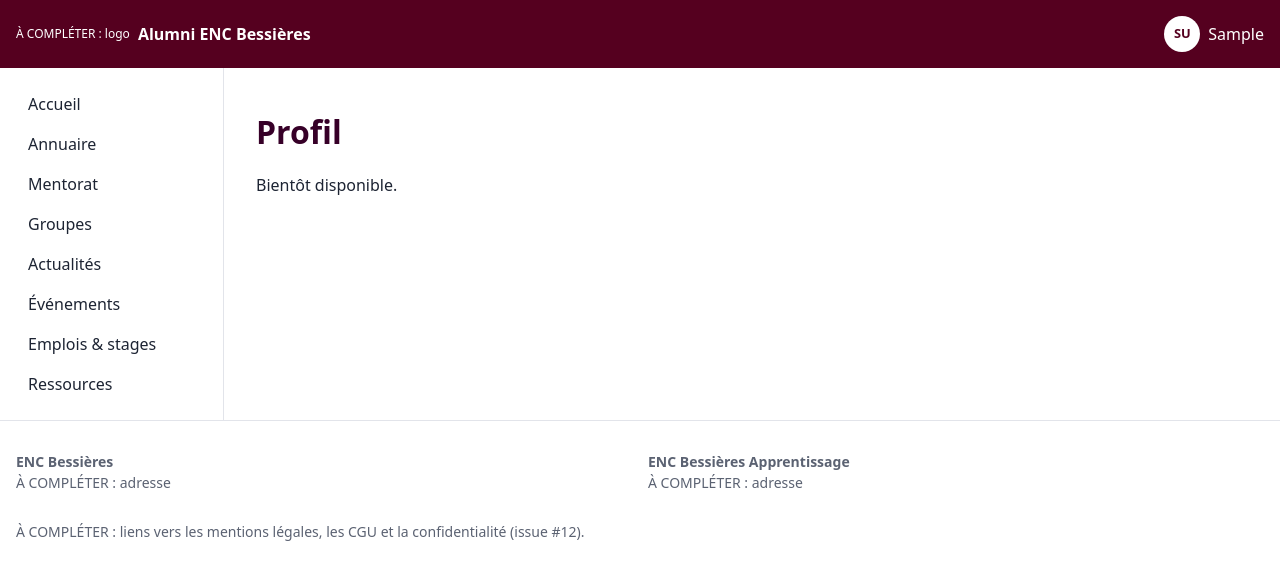
After one commit to enc-bessieres/alumni, a Django app: page /profil/ in a window 1280 px wide. The commit adds this page. Shown: the top 580 px of the page. Run offline with Django 5.2, Linux system fonts and the light colour scheme; the visitor is signed in with stand-in values (Sample User, id 1).

Commit message:
Ajoute la zone membre et les pages d'erreur 404 et 403

```diff
--- a/config/settings.py
+++ b/config/settings.py
@@ -56,6 +56,7 @@ TEMPLATES = [
                 "django.contrib.auth.context_processors.auth",
                 "django.contrib.messages.context_processors.messages",
                 "gabarit.context_processors.menu",
+                "gabarit.context_processors.compte",
             ],
             "loaders": _LOADERS,
         },
--- a/gabarit/context_processors.py
+++ b/gabarit/context_processors.py
@@ -1,6 +1,8 @@
 """Variables ajoutées à toutes les pages, pour que le gabarit les affiche."""
 
-from django.urls import reverse
+from django.conf import settings
+from django.shortcuts import resolve_url
+from django.urls import NoReverseMatch, reverse
 
 from .menu import MENU, NB_ENTREES_MOBILE
 
@@ -24,3 +26,29 @@ def menu(request):
         "menu_mobile": entrees[:NB_ENTREES_MOBILE],
         "menu_plus": entrees[NB_ENTREES_MOBILE:],
     }
+
+
+def compte(request):
+    """Ce que la zone membre affiche.
+
+    La connexion et la déconnexion viennent de django-allauth, installé par Axel (issue #9) :
+    tant que sa déconnexion n'existe pas, le bouton reste masqué.
+    """
+    try:
+        url_deconnexion = reverse("account_logout")
+    except NoReverseMatch:
+        url_deconnexion = None
+
+    # Les initiales passent par les méthodes standard d'un compte Django : elles marchent avec
+    # le modèle Membre d'Axel comme avec le compte par défaut.
+    membre = getattr(request, "user", None)
+    initiales = ""
+    if membre is not None and membre.is_authenticated:
+        mots = membre.get_full_name().split() or [membre.get_username()]
+        initiales = "".join(mot[0] for mot in mots[:2]).upper()
+
+    return {
+        "url_connexion": resolve_url(settings.LOGIN_URL),
+        "url_deconnexion": url_deconnexion,
+        "initiales": initiales,
+    }
--- a/gabarit/urls.py
+++ b/gabarit/urls.py
@@ -18,4 +18,6 @@ urlpatterns = [
     path("evenements/", views.bientot, {"titre": "Événements"}, name="evenements"),
     path("emplois/", views.bientot, {"titre": "Emplois & stages"}, name="emplois"),
     path("ressources/", views.bientot, {"titre": "Ressources"}, name="ressources"),
+    path("profil/", views.bientot, {"titre": "Profil"}, name="profil"),
+    path("parametres/", views.bientot, {"titre": "Paramètres"}, name="parametres"),
 ]
--- a/static/css/site.css
+++ b/static/css/site.css
@@ -64,7 +64,7 @@ summary {
   list-style: none;
 }
 
-/* Safari affiche sinon un petit triangle devant « Plus ». */
+/* Safari affiche sinon un petit triangle devant « Plus » et la zone membre. */
 summary::-webkit-details-marker {
   display: none;
 }
@@ -94,11 +94,41 @@ summary::-webkit-details-marker {
   font-weight: 400;
 }
 
-/* Menu déroulant « Plus » */
+.se-connecter {
+  color: var(--sur-bordeaux);
+  font-weight: 600;
+  /* Ne jamais couper « Se connecter » sur deux lignes, même sur un petit écran. */
+  white-space: nowrap;
+}
+
+/* Zone membre */
+.zone-membre {
+  position: relative;
+}
+
+.zone-membre summary {
+  display: flex;
+  align-items: center;
+  gap: 0.5rem;
+  white-space: nowrap;
+}
+
+.initiales {
+  display: inline-grid;
+  place-items: center;
+  width: 2.25rem;
+  height: 2.25rem;
+  border-radius: 50%;
+  background: var(--sur-bordeaux);
+  color: var(--bordeaux);
+  font-size: var(--taille-mini);
+  font-weight: 700;
+}
+
+/* Menus déroulants : zone membre et « Plus » */
+.zone-membre ul,
 .plus ul {
   position: absolute;
-  right: 0.5rem;
-  bottom: calc(var(--hauteur-barre-mobile) + 0.25rem);
   z-index: 5;
   min-width: 12rem;
   padding: 0.5rem 0;
@@ -108,12 +138,29 @@ summary::-webkit-details-marker {
   box-shadow: var(--ombre);
 }
 
+.zone-membre ul {
+  top: 2.75rem;
+  right: 0;
+}
+
+.plus ul {
+  right: 0.5rem;
+  bottom: calc(var(--hauteur-barre-mobile) + 0.25rem);
+}
+
+.zone-membre a,
+.zone-membre button,
 .plus a {
   display: block;
+  width: 100%;
   padding: 0.5rem 1rem;
+  border: 0;
+  background: none;
   color: var(--texte);
+  font: inherit;
   text-align: left;
   text-decoration: none;
+  cursor: pointer;
 }
 
 /* Contenu */
--- a/templates/base.html
+++ b/templates/base.html
@@ -14,6 +14,7 @@
       <span class="logo">À COMPLÉTER : logo</span>
       <span>Alumni ENC Bessières</span>
     </a>
+    {% include "gabarit/zone_membre.html" %}
   </header>
 
   <div class="mise-en-page">
--- /dev/null
+++ b/templates/gabarit/zone_membre.html
@@ -0,0 +1,23 @@
+{% if user.is_authenticated %}
+  <details class="zone-membre">
+    <summary>
+      {# À COMPLÉTER : la photo du profil, quand le domaine « comptes » l'aura (#9). #}
+      <span class="initiales" aria-hidden="true">{{ initiales }}</span>
+      <span>{{ user.get_short_name|default:user.get_username }}</span>
+    </summary>
+    <ul>
+      <li><a href="{% url 'gabarit:profil' %}">Profil</a></li>
+      <li><a href="{% url 'gabarit:parametres' %}">Paramètres</a></li>
+      {% if url_deconnexion %}
+        <li>
+          <form method="post" action="{{ url_deconnexion }}">
+            {% csrf_token %}
+            <button type="submit">Déconnexion</button>
+          </form>
+        </li>
+      {% endif %}
+    </ul>
+  </details>
+{% else %}
+  <a class="se-connecter" href="{{ url_connexion }}?next={{ request.path|urlencode }}">Se connecter</a>
+{% endif %}
```
Also changed, not shown: gabarit/tests.py (+73 -1 lines), templates/403.html (added, +16 -0 lines), templates/404.html (added, +9 -0 lines).
